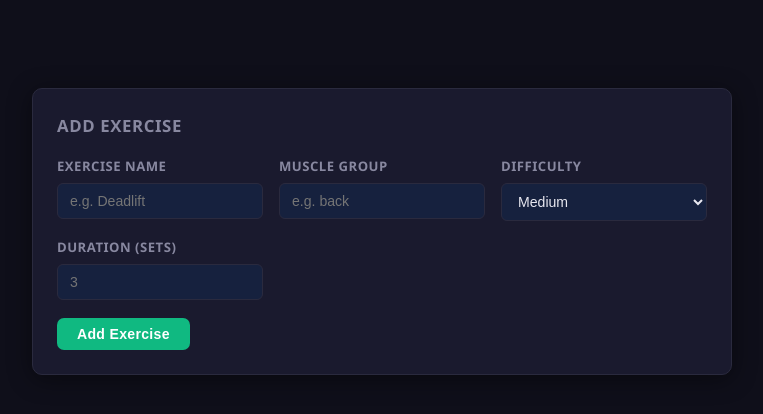
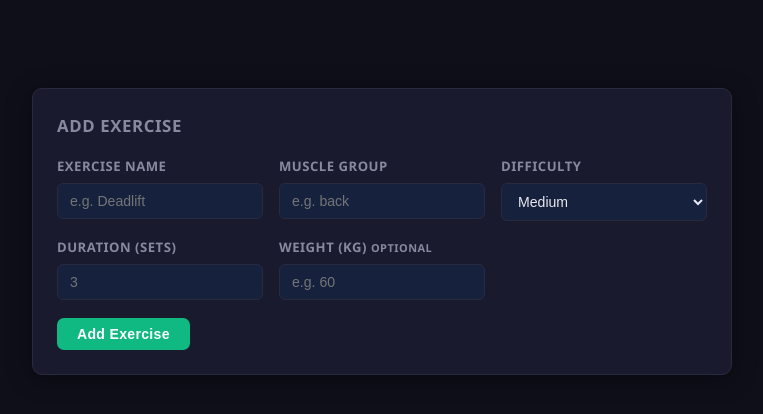
Before and after one commit to kudlayoleksandr-cpu/gym-manager-, a Flask app: template workout_shuffler/templates/plan.html in a window 1280 px wide. Shown: the part 312-726 px from the top of the page, without its empty margins (82-845 px from the left). Run offline with Flask 3, Linux system fonts and the light colour scheme; the template is opened without the code that fills it, so the values that code supplies are empty.

Commit message:
Add optional weight field to exercises
Co-Authored-By: Claude Sonnet 4.6 <noreply@anthropic.com>

```diff
--- a/workout_shuffler/models/exercise.py
+++ b/workout_shuffler/models/exercise.py
@@ -2,12 +2,13 @@ from models.base_model import BaseModel
 
 
 class Exercise(BaseModel):
-    def __init__(self, id: int, name: str, muscle_group: str, difficulty: str, duration_sets: int):
+    def __init__(self, id: int, name: str, muscle_group: str, difficulty: str, duration_sets: int, weight: float = None):
         self.id = id
         self.name = name
         self.muscle_group = muscle_group
         self.difficulty = difficulty
         self.duration_sets = duration_sets
+        self.weight = weight
 
     def to_dict(self) -> dict:
         return {
@@ -16,4 +17,5 @@ class Exercise(BaseModel):
             'muscle_group': self.muscle_group,
             'difficulty': self.difficulty,
             'duration_sets': self.duration_sets,
+            'weight': self.weight,
         }
--- a/workout_shuffler/models/workout_manager.py
+++ b/workout_shuffler/models/workout_manager.py
@@ -27,7 +27,7 @@ class WorkoutManager:
             if not row:
                 return None
             exercises = [
-                Exercise(e.id, e.name, e.muscle_group, e.difficulty, e.duration_sets)
+                Exercise(e.id, e.name, e.muscle_group, e.difficulty, e.duration_sets, e.weight)
                 for e in row.exercises
             ]
             return WorkoutPlan(row.id, row.name, exercises)
@@ -41,7 +41,7 @@ class WorkoutManager:
             return [
                 WorkoutPlan(
                     row.id, row.name,
-                    [Exercise(e.id, e.name, e.muscle_group, e.difficulty, e.duration_sets)
+                    [Exercise(e.id, e.name, e.muscle_group, e.difficulty, e.duration_sets, e.weight)
                      for e in row.exercises]
                 )
                 for row in rows
@@ -71,6 +71,7 @@ class WorkoutManager:
                 muscle_group=exercise.muscle_group,
                 difficulty=exercise.difficulty,
                 duration_sets=exercise.duration_sets,
+                weight=exercise.weight,
             )
             session.add(ex)
             session.commit()
--- a/workout_shuffler/routes/plan_routes.py
+++ b/workout_shuffler/routes/plan_routes.py
@@ -63,7 +63,8 @@ def add_exercise(name):
         duration = int(request.form.get('duration_sets') or 0)
     except ValueError:
         duration = 0
-    exercise = Exercise(None, ex_name, muscle, difficulty, duration)
+    weight = request.form.get('weight', '').strip() or None
+    exercise = Exercise(None, ex_name, muscle, difficulty, duration, weight)
     _manager().add_exercise(name, exercise)
     flash(f'"{ex_name}" added to {name}.', 'success')
     return redirect(url_for('plans.view_plan', name=name))
--- a/workout_shuffler/routes/suggestion_routes.py
+++ b/workout_shuffler/routes/suggestion_routes.py
@@ -41,8 +41,9 @@ def add_suggestion(name):
         duration = int(request.form.get('duration_sets') or 0)
     except ValueError:
         duration = 0
+    weight = request.form.get('weight', '').strip() or None
 
-    exercise = Exercise(None, ex_name, muscle, difficulty, duration)
+    exercise = Exercise(None, ex_name, muscle, difficulty, duration, weight)
     _manager().add_exercise(name, exercise)
     flash(f'"{ex_name}" added to {name}!', 'success')
     return redirect(url_for('plans.view_plan', name=name))
--- a/workout_shuffler/services/db.py
+++ b/workout_shuffler/services/db.py
@@ -19,6 +19,7 @@ class ExerciseTable(Base):
     muscle_group = Column(String)
     difficulty = Column(String)
     duration_sets = Column(Integer)
+    weight = Column(String, nullable=True)
     plan = relationship('PlanTable', back_populates='exercises')
 
 
--- a/workout_shuffler/templates/plan.html
+++ b/workout_shuffler/templates/plan.html
@@ -48,7 +48,8 @@
                 <th>Exercise</th>
                 <th>Muscle Group</th>
                 <th>Difficulty</th>
-                <th>Duration</th>
+                <th>Sets</th>
+                <th>Weight</th>
                 <th></th>
             </tr>
         </thead>
@@ -63,6 +64,7 @@
                     </span>
                 </td>
                 <td>{{ ex.duration_sets or '—' }} sets</td>
+                <td>{{ ex.weight ~ ' kg' if ex.weight else '—' }}</td>
                 <td>
                     <form method="POST"
                           action="{{ url_for('plans.remove_exercise', name=plan.name, exercise_id=ex.id) }}">
@@ -104,6 +106,10 @@
                 <label>Duration (sets)</label>
                 <input type="number" name="duration_sets" min="1" placeholder="3">
             </div>
+            <div class="form-group">
+                <label>Weight (kg) <small>optional</small></label>
+                <input type="text" name="weight" placeholder="e.g. 60">
+            </div>
         </div>
         <button type="submit" class="btn btn-success">Add Exercise</button>
     </form>
--- a/workout_shuffler/templates/suggest.html
+++ b/workout_shuffler/templates/suggest.html
@@ -30,6 +30,7 @@
             <input type="hidden" name="muscle_group" value="{{ s.muscle_group }}">
             <input type="hidden" name="difficulty" value="{{ s.difficulty }}">
             <input type="hidden" name="duration_sets" value="{{ s.duration_sets }}">
+            <input type="hidden" name="weight" value="">
             <button type="submit" class="btn btn-success btn-full">+ Add to Plan</button>
         </form>
     </div>
```
